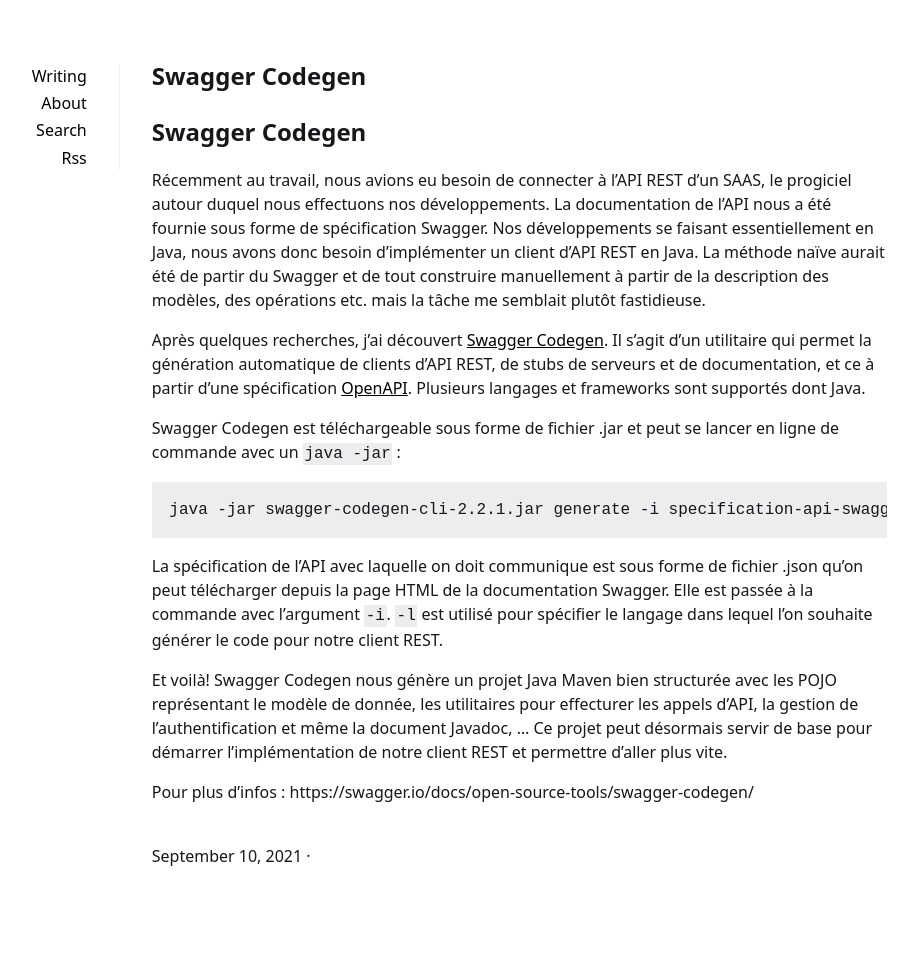
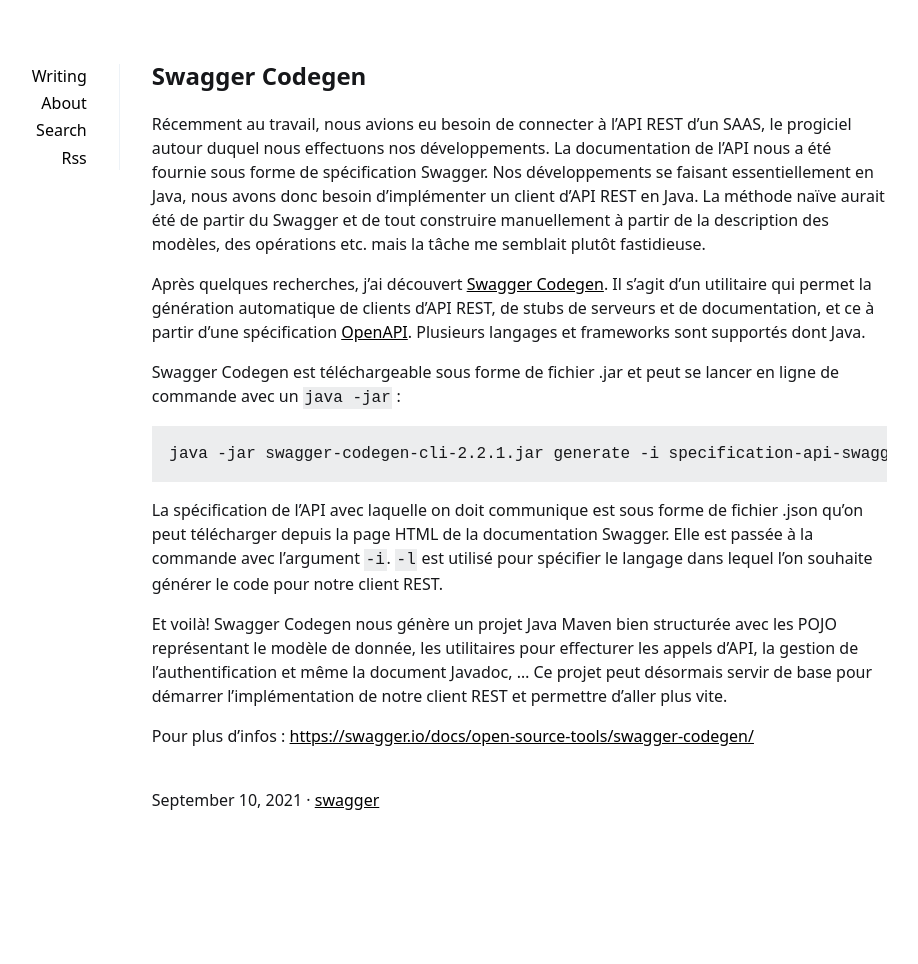
Before and after one commit to Mahut/mahut.github.io, a Jekyll site: the page built from _posts/2021-09-10-swagger-codegen.md, in a window 1280 px wide. Shown: the whole page, without its empty margins (201-1119 px from the left). Built offline with Jekyll 4.4.1, drawn with Linux system fonts in a browser that asks for light colours; after the commit the page ends 908 px from its top, so only the background shows below that; part of the change alters nothing that is shown.

Commit message:
update swagger codegen

```diff
--- a/_posts/2021-09-10-swagger-codegen.md
+++ b/_posts/2021-09-10-swagger-codegen.md
@@ -1,4 +1,12 @@
-# Swagger Codegen
+---
+layout: post
+title: Swagger Codegen
+description:
+summary:
+comments: true
+tags: [swagger]
+---
+
 
 Récemment au travail, nous avions eu besoin de connecter à l'API REST d’un SAAS, le progiciel autour duquel nous effectuons nos développements. La documentation de l’API nous a été fournie sous forme de spécification Swagger. Nos développements se faisant essentiellement en Java, nous avons donc besoin d’implémenter un client d’API REST en Java. La méthode naïve aurait été de partir du Swagger et de tout construire manuellement à partir de la description des modèles, des opérations etc. mais la tâche me semblait plutôt fastidieuse.
 
@@ -14,4 +22,4 @@ La spécification de l'API avec laquelle on doit communique est sous forme de fi
 
 Et voilà! Swagger Codegen nous génère un projet Java Maven bien structurée avec les POJO représentant le modèle de donnée, les utilitaires pour effecturer les appels d'API, la gestion de l'authentification et même la document Javadoc, ... Ce projet peut désormais servir de base pour démarrer l'implémentation de notre client REST et permettre d'aller plus vite.
 
-Pour plus d'infos : https://swagger.io/docs/open-source-tools/swagger-codegen/
+Pour plus d'infos : [https://swagger.io/docs/open-source-tools/swagger-codegen/](https://swagger.io/docs/open-source-tools/swagger-codegen/)
```
